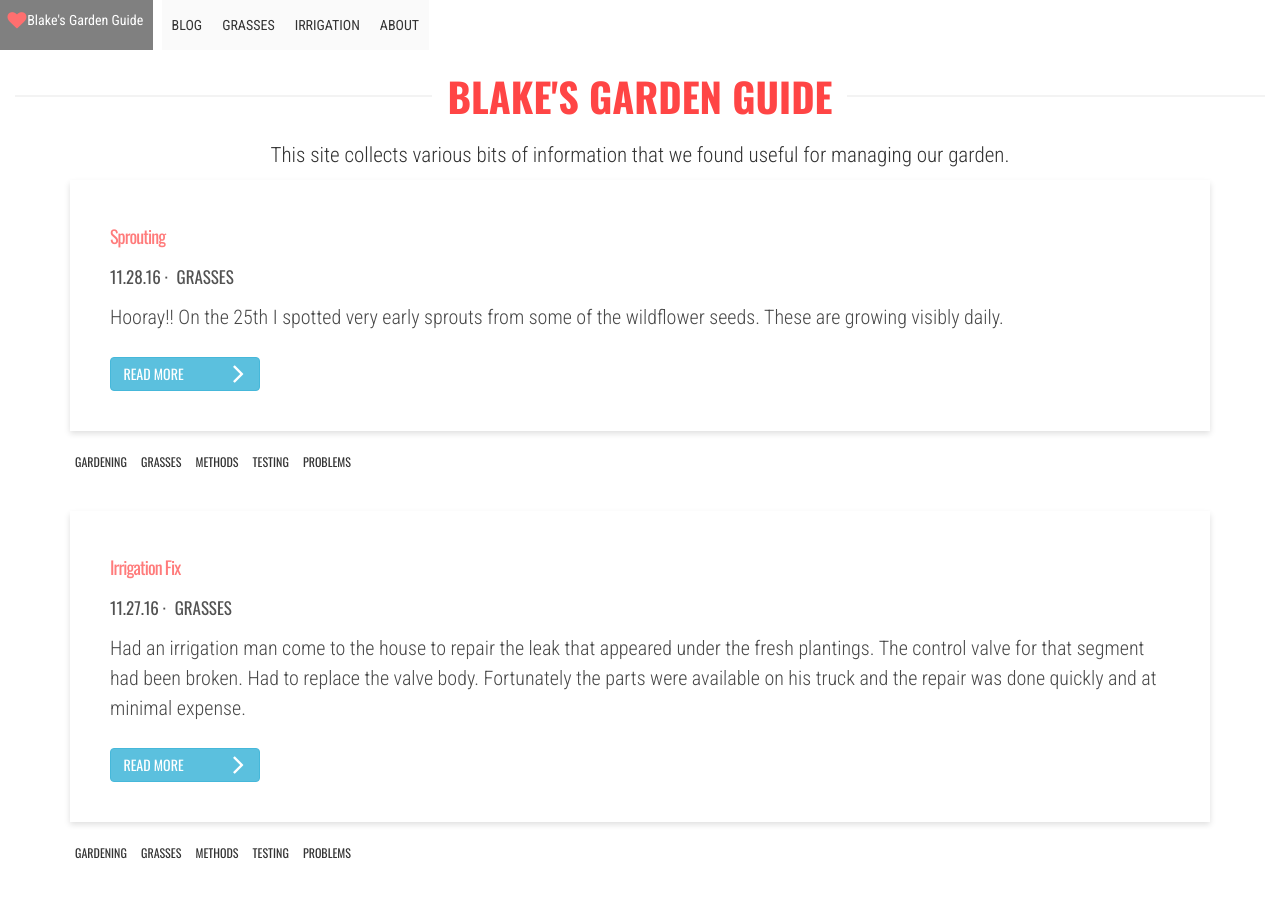
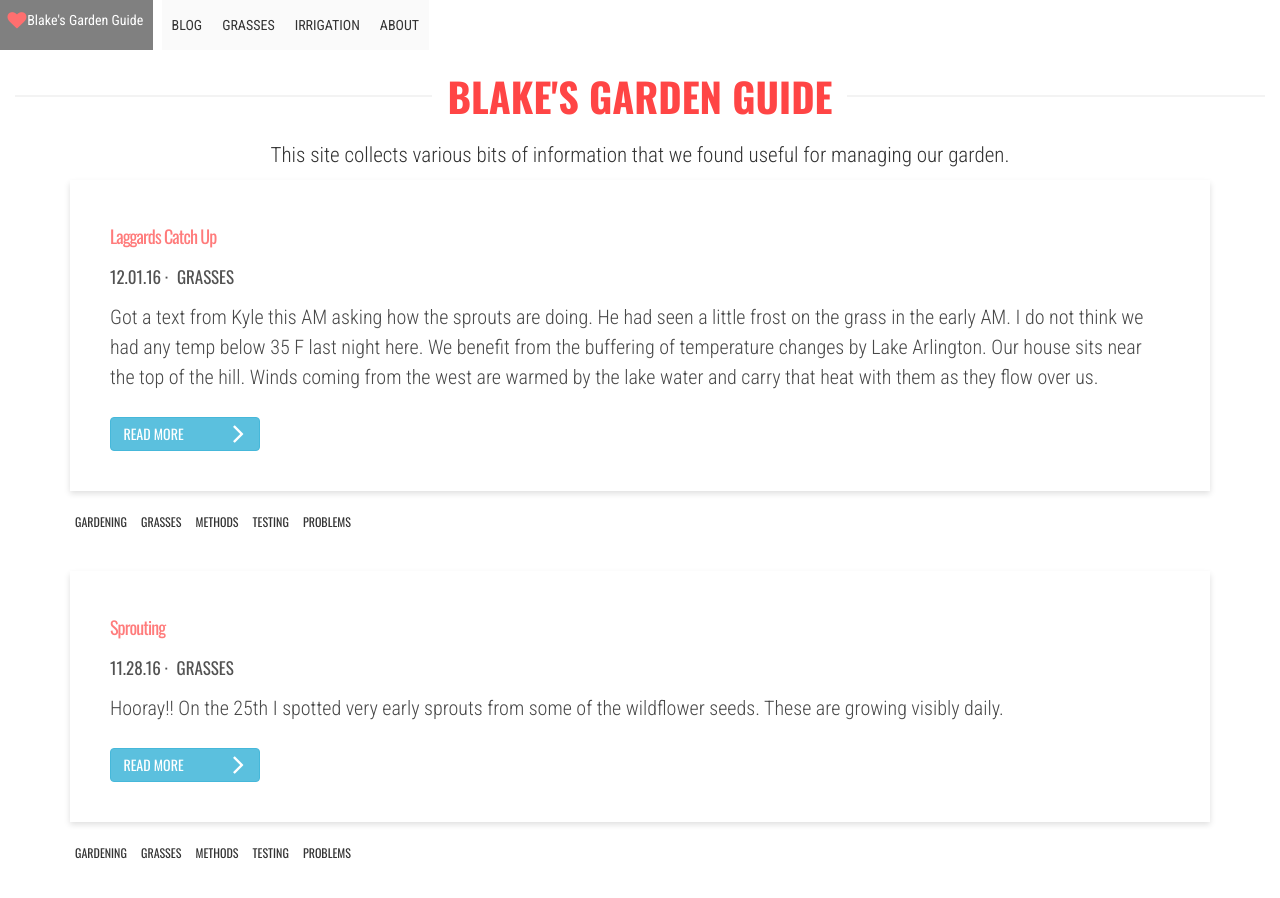
Before and after one commit to BlackLakeSoftware/bg_guide, a Jekyll site: the page built from index.html, in a window 1280 px wide and 900 px high. Built offline with Jekyll 4.4.1, drawn with Linux system fonts in a browser that asks for light colours; nearby versions of some CDN libraries; the list of posts is cut into pages by our own code.

Commit message:
new poat 12-01-2016

```diff
--- /dev/null
+++ b/_posts/2016-12-01-laggards-catch-up.md
@@ -0,0 +1,25 @@
+---
+layout: inner
+title: 'Laggards Catch Up'
+date: 2016-12-01
+categories: grasses
+tags: gardening grasses methods testing problems
+lead_text: "Water it and they will grow."
+---
+
+Got a text from Kyle this AM asking how the sprouts are doing. He had seen a little frost on the grass in the early AM. I do not think we had any temp below 35 F last night here. We benefit from the buffering of temperature changes by Lake Arlington. Our house sits near the top of the hill. Winds coming from the west are warmed by the lake water and carry that heat with them as they flow over us.
+
+However, to be sure of our status I walked the plantings. The bottom half of the grass plot now has very tiny sprouts everywhere. They were not visible yesterday. The visible blade runs about 2 to 5 mm.I can't see evidence of roots but they must be there. Am simply not going to disturb them. Blake thinks the reason the bottom half of the plot sprouted late was due to surface drying in the areas that received the most sun. We did not place any top cover on the seeds on the advice of the Native American Seed folks. The fact of sprouting now makes that advice reasonable. On the other hand the commercial supplier of grass seed, Johnston Seed located in Oklahoma, recommends .25 to .75 inch of top cover. I think that might have provided better protection from drying. We might not have had any success at all if I had not been able to get the irrigation system repaired. Once that was done last week we have been able to water briefly every AM which hopefully balances the drying from the sun.
+
+The concern now will be: Did we plant too late? Suspect 2 to 3 weeks earlier would have been much better. The weather forcasts suggest we may see a frost late next week. If that happens, how well will the little plants tolerate the frost? I expect that the sprouts that came up today are at significantly greater risk than the ones that came up earlier. We will see.
+
+
+#### Resources
+
+* [Johnston Seed Company](http://www.jeinc.com/sideoats-grama)
+
+We also nearly violated several other recomendations from Johnston Seed. Planting season: March to May. Minimum soil temperature for germination: 50 - 55 F.
+
+* [Native American Seed](http://www.seedsource.com/catalog/detail.asp?product_id=2004)
+
+Our information from them came via phone conversation. The recommended fall planting, No top cover. Without the pictures and the scientific name, Bouteloua curtipendula, I would think we were talking about two different grasses!
```
Also changed, not shown: _grasses/sideoats_grama.md (+1 -0 lines).
